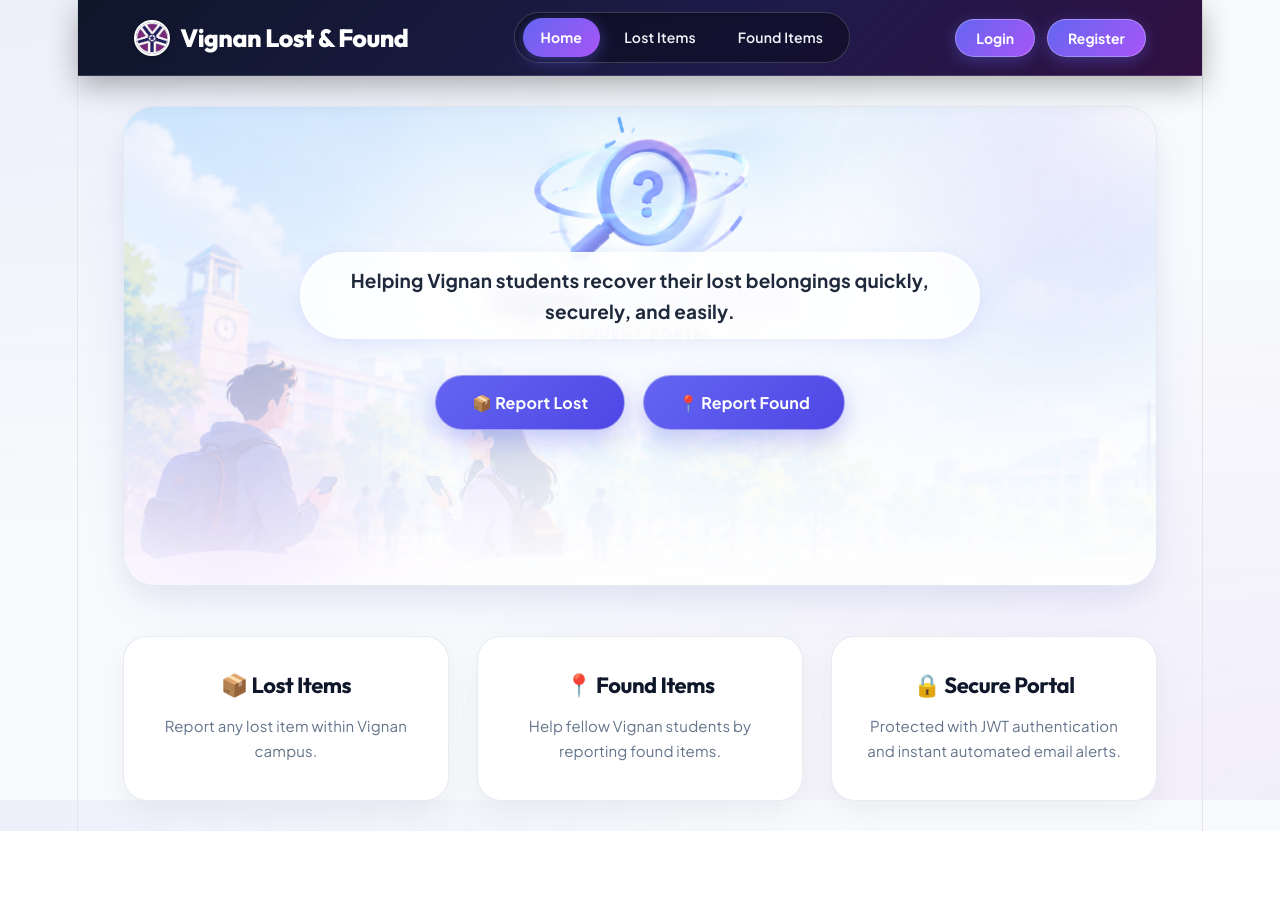
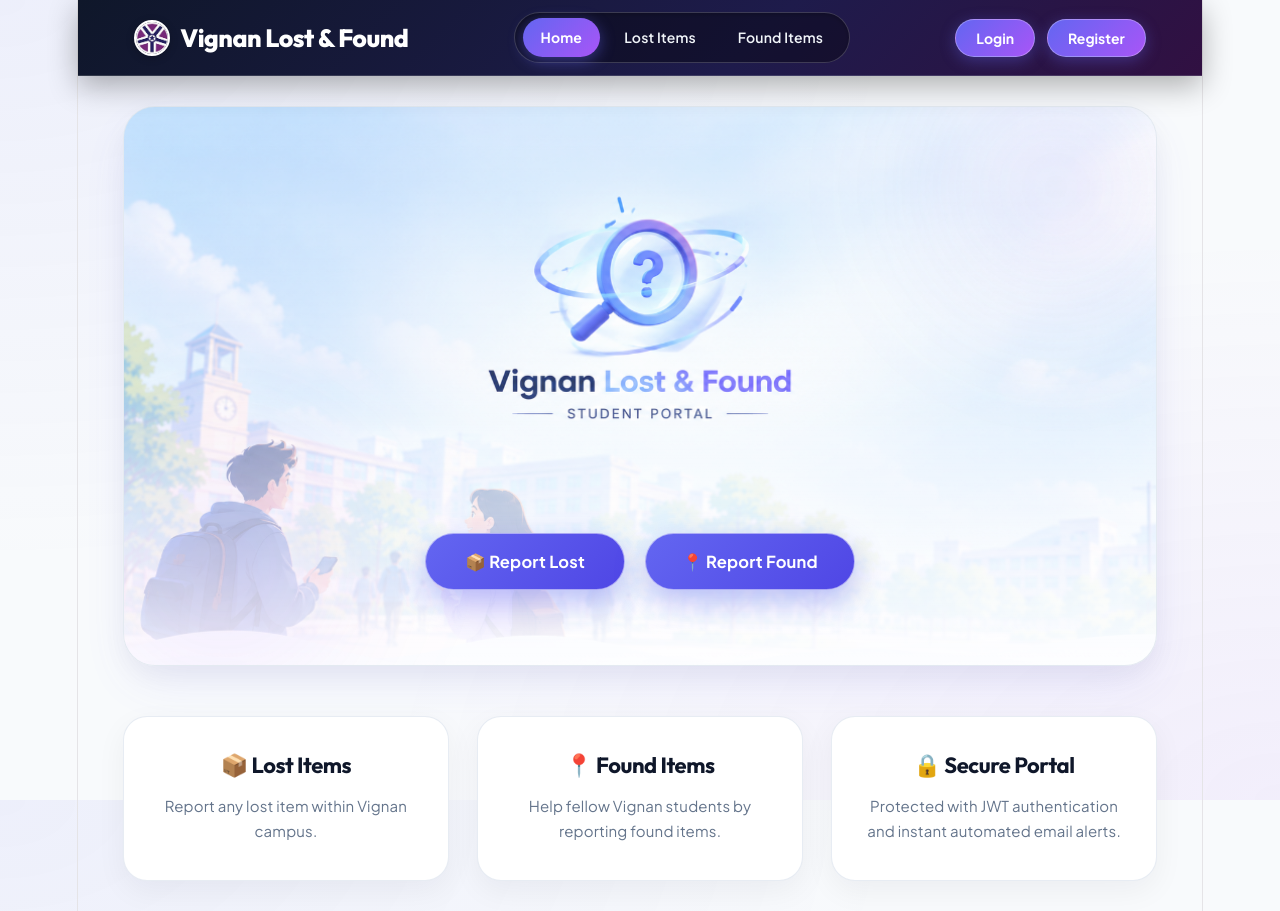
Before and after one commit to codecrafter-01/LostFoundPortal, a React (Vite) app in the folder client/: page / in a window 1280 px wide. Before the commit the page ends 831 px from the top, so only its background shows below. Built offline with nearby package versions, Linux system fonts and the light colour scheme.

Commit message:
Remove description text and render HD campus background image with high contrast optimization

```diff
--- a/client/src/pages/Home.jsx
+++ b/client/src/pages/Home.jsx
@@ -5,10 +5,6 @@ function Home() {
     <div className="home">
       {/* Hero Section */}
       <section className="hero">
-        <p>
-          Helping Vignan students recover their lost belongings quickly, securely, and easily.
-        </p>
-
         <div className="hero-buttons">
           <Link to="/report-lost">
             <button>📦 Report Lost</button>
--- a/client/src/styles/Home.css
+++ b/client/src/styles/Home.css
@@ -1,5 +1,5 @@
 /* =========================================================
-   HOME PAGE - BRIGHT CAMPUS HERO LAYOUT
+   HOME PAGE - HD CAMPUS HERO WITH REPORT ACTION BUTTONS
    ========================================================= */
 
 .home {
@@ -13,19 +13,21 @@
   position: relative;
   overflow: hidden;
   text-align: center;
-  padding: 100px 24px 110px;
+  padding: 220px 24px 75px;
   border-radius: 32px;
   color: #0f172a;
   background:
-    linear-gradient(180deg, rgba(255, 255, 255, 0.2) 0%, rgba(255, 255, 255, 0.45) 50%, rgba(255, 255, 255, 0.95) 100%),
+    linear-gradient(180deg, rgba(255, 255, 255, 0.05) 0%, rgba(255, 255, 255, 0.15) 50%, rgba(255, 255, 255, 0.85) 100%),
     url("/campus_hero.png") center bottom / cover no-repeat;
   border: 1px solid rgba(226, 232, 240, 0.9);
   box-shadow: 0 20px 50px -10px rgba(99, 102, 241, 0.12), 0 10px 25px rgba(0, 0, 0, 0.04);
-  min-height: 480px;
+  min-height: 560px;
   display: flex;
   flex-direction: column;
   align-items: center;
-  justify-content: center;
+  justify-content: flex-end;
+  image-rendering: -webkit-optimize-contrast;
+  image-rendering: crisp-edges;
 }
 
 /* Soft Glow Accents in Hero */
@@ -37,7 +39,7 @@
   top: -120px;
   right: -100px;
   border-radius: 50%;
-  background: radial-gradient(circle, rgba(99, 102, 241, 0.15) 0%, rgba(99, 102, 241, 0) 70%);
+  background: radial-gradient(circle, rgba(99, 102, 241, 0.12) 0%, rgba(99, 102, 241, 0) 70%);
   filter: blur(50px);
   pointer-events: none;
 }
@@ -50,26 +52,9 @@
   bottom: -100px;
   left: -100px;
   border-radius: 50%;
-  background: radial-gradient(circle, rgba(168, 85, 247, 0.15) 0%, rgba(168, 85, 247, 0) 70%);
+  background: radial-gradient(circle, rgba(168, 85, 247, 0.12) 0%, rgba(168, 85, 247, 0) 70%);
   filter: blur(50px);
   pointer-events: none;
-}
-
-.hero p {
-  position: relative;
-  z-index: 2;
-  font-size: 19px;
-  line-height: 1.6;
-  max-width: 680px;
-  margin: 0 auto 36px;
-  color: #1e293b;
-  font-weight: 700;
-  background: rgba(255, 255, 255, 0.85);
-  padding: 12px 28px;
-  border-radius: 9999px;
-  backdrop-filter: blur(10px);
-  border: 1px solid rgba(255, 255, 255, 0.8);
-  box-shadow: 0 6px 20px rgba(99, 102, 241, 0.1);
 }
 
 .hero-buttons {
@@ -78,27 +63,28 @@
   display: flex;
   justify-content: center;
   align-items: center;
-  gap: 18px;
+  gap: 20px;
   flex-wrap: wrap;
 }
 
 .hero-buttons button {
-  min-width: 190px;
-  padding: 16px 34px;
+  min-width: 200px;
+  padding: 17px 36px;
   border-radius: 9999px;
-  font-size: 16px;
+  font-size: 16.5px;
   font-weight: 700;
   letter-spacing: 0.2px;
   background: linear-gradient(135deg, #6366f1 0%, #4f46e5 100%);
   color: #ffffff;
-  border: 1px solid rgba(255, 255, 255, 0.4);
-  box-shadow: 0 10px 25px rgba(99, 102, 241, 0.35);
+  border: 1px solid rgba(255, 255, 255, 0.5);
+  box-shadow: 0 12px 30px rgba(99, 102, 241, 0.4);
   transition: all 0.3s cubic-bezier(0.4, 0, 0.2, 1);
+  backdrop-filter: blur(4px);
 }
 
 .hero-buttons button:hover {
   transform: translateY(-4px) scale(1.02);
-  box-shadow: 0 16px 35px rgba(99, 102, 241, 0.5);
+  box-shadow: 0 18px 40px rgba(99, 102, 241, 0.55);
   background: linear-gradient(135deg, #4f46e5 0%, #3730a3 100%);
 }
 
@@ -106,13 +92,13 @@
 .hero-buttons button:nth-child(2) {
   background: linear-gradient(135deg, #8b5cf6 0%, #6d28d9 100%);
   color: #ffffff;
-  border: 1px solid rgba(255, 255, 255, 0.4);
-  box-shadow: 0 10px 25px rgba(139, 92, 246, 0.35);
+  border: 1px solid rgba(255, 255, 255, 0.5);
+  box-shadow: 0 12px 30px rgba(139, 92, 246, 0.4);
 }
 
 .hero-buttons button:nth-child(2):hover {
   background: linear-gradient(135deg, #7c3aed 0%, #5b21b6 100%);
-  box-shadow: 0 16px 35px rgba(139, 92, 246, 0.5);
+  box-shadow: 0 18px 40px rgba(139, 92, 246, 0.55);
 }
 
 /* Features Grid */
@@ -173,12 +159,9 @@
 
 @media (max-width: 768px) {
   .hero {
-    padding: 65px 18px 75px;
+    padding: 140px 18px 55px;
+    min-height: 440px;
     border-radius: 24px;
-  }
-  .hero p {
-    font-size: 16px;
-    padding: 8px 16px;
   }
   .hero-buttons {
     flex-direction: column;
```
